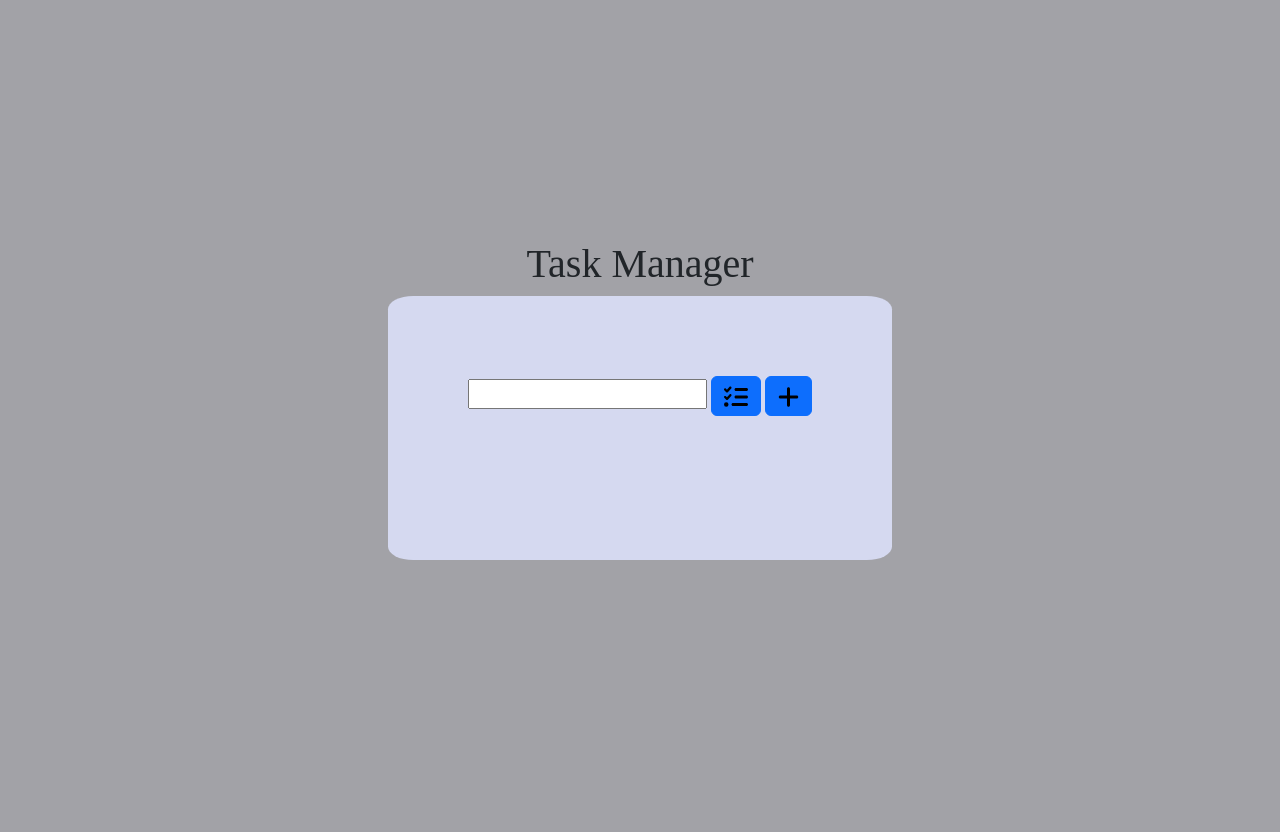
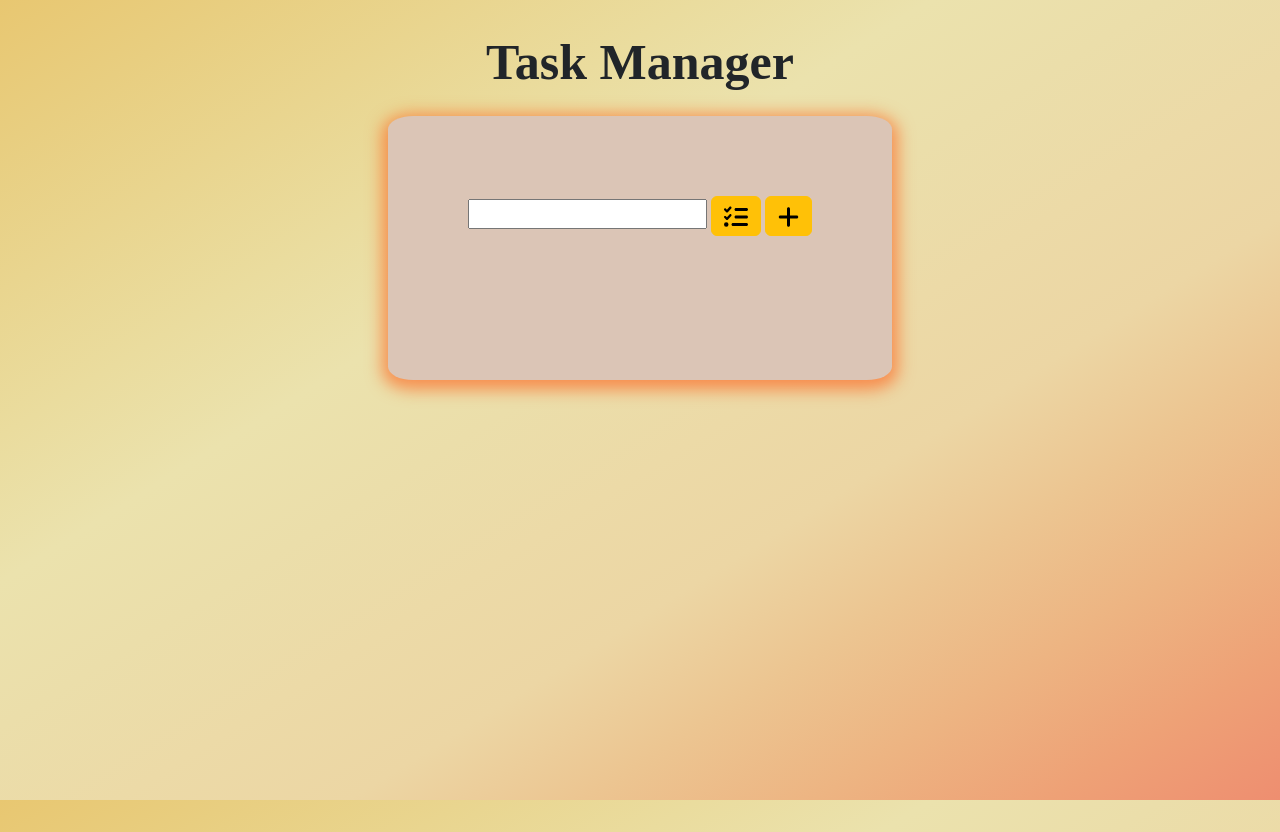
Before and after one commit to yadetagetachew/todolistapp, a plain HTML site: page index.html in a window 1280 px wide. Before the commit the page ends 800 px from the top, so only its background shows below. Drawn offline with nearby package versions, Linux system fonts and the light colour scheme.

Commit message:
style updates

```diff
--- a/index.html
+++ b/index.html
@@ -24,8 +24,8 @@
         <div class="display">
             <div class="content">
                 <input id="add-input">
-                <button class="btn btn-primary"id="toggleAll-button"><svg xmlns="http://www.w3.org/2000/svg" height="1.5em" viewBox="0 0 512 512"><!--! Font Awesome Free 6.4.2 by @fontawesome - https://fontawesome.com License - https://fontawesome.com/license (Commercial License) Copyright 2023 Fonticons, Inc. --><path d="M152.1 38.2c9.9 8.9 10.7 24 1.8 33.9l-72 80c-4.4 4.9-10.6 7.8-17.2 7.9s-12.9-2.4-17.6-7L7 113C-2.3 103.6-2.3 88.4 7 79s24.6-9.4 33.9 0l22.1 22.1 55.1-61.2c8.9-9.9 24-10.7 33.9-1.8zm0 160c9.9 8.9 10.7 24 1.8 33.9l-72 80c-4.4 4.9-10.6 7.8-17.2 7.9s-12.9-2.4-17.6-7L7 273c-9.4-9.4-9.4-24.6 0-33.9s24.6-9.4 33.9 0l22.1 22.1 55.1-61.2c8.9-9.9 24-10.7 33.9-1.8zM224 96c0-17.7 14.3-32 32-32H480c17.7 0 32 14.3 32 32s-14.3 32-32 32H256c-17.7 0-32-14.3-32-32zm0 160c0-17.7 14.3-32 32-32H480c17.7 0 32 14.3 32 32s-14.3 32-32 32H256c-17.7 0-32-14.3-32-32zM160 416c0-17.7 14.3-32 32-32H480c17.7 0 32 14.3 32 32s-14.3 32-32 32H192c-17.7 0-32-14.3-32-32zM48 368a48 48 0 1 1 0 96 48 48 0 1 1 0-96z"/></svg></button>
-                <button class="btn btn-primary" id="add-button"><svg xmlns="http://www.w3.org/2000/svg" height="1.5em" viewBox="0 0 448 512"><!--! Font Awesome Free 6.4.2 by @fontawesome - https://fontawesome.com License - https://fontawesome.com/license (Commercial License) Copyright 2023 Fonticons, Inc. --><path d="M256 80c0-17.7-14.3-32-32-32s-32 14.3-32 32V224H48c-17.7 0-32 14.3-32 32s14.3 32 32 32H192V432c0 17.7 14.3 32 32 32s32-14.3 32-32V288H400c17.7 0 32-14.3 32-32s-14.3-32-32-32H256V80z"/></svg></button>
+                <button class="btn btn-warning"id="toggleAll-button"><svg xmlns="http://www.w3.org/2000/svg" height="1.5em" viewBox="0 0 512 512"><!--! Font Awesome Free 6.4.2 by @fontawesome - https://fontawesome.com License - https://fontawesome.com/license (Commercial License) Copyright 2023 Fonticons, Inc. --><path d="M152.1 38.2c9.9 8.9 10.7 24 1.8 33.9l-72 80c-4.4 4.9-10.6 7.8-17.2 7.9s-12.9-2.4-17.6-7L7 113C-2.3 103.6-2.3 88.4 7 79s24.6-9.4 33.9 0l22.1 22.1 55.1-61.2c8.9-9.9 24-10.7 33.9-1.8zm0 160c9.9 8.9 10.7 24 1.8 33.9l-72 80c-4.4 4.9-10.6 7.8-17.2 7.9s-12.9-2.4-17.6-7L7 273c-9.4-9.4-9.4-24.6 0-33.9s24.6-9.4 33.9 0l22.1 22.1 55.1-61.2c8.9-9.9 24-10.7 33.9-1.8zM224 96c0-17.7 14.3-32 32-32H480c17.7 0 32 14.3 32 32s-14.3 32-32 32H256c-17.7 0-32-14.3-32-32zm0 160c0-17.7 14.3-32 32-32H480c17.7 0 32 14.3 32 32s-14.3 32-32 32H256c-17.7 0-32-14.3-32-32zM160 416c0-17.7 14.3-32 32-32H480c17.7 0 32 14.3 32 32s-14.3 32-32 32H192c-17.7 0-32-14.3-32-32zM48 368a48 48 0 1 1 0 96 48 48 0 1 1 0-96z"/></svg></button>
+                <button class="btn btn-warning" id="add-button"><svg xmlns="http://www.w3.org/2000/svg" height="1.5em" viewBox="0 0 448 512"><!--! Font Awesome Free 6.4.2 by @fontawesome - https://fontawesome.com License - https://fontawesome.com/license (Commercial License) Copyright 2023 Fonticons, Inc. --><path d="M256 80c0-17.7-14.3-32-32-32s-32 14.3-32 32V224H48c-17.7 0-32 14.3-32 32s14.3 32 32 32H192V432c0 17.7 14.3 32 32 32s32-14.3 32-32V288H400c17.7 0 32-14.3 32-32s-14.3-32-32-32H256V80z"/></svg></button>
             </div>
             <div class="list">
                 <ul id="todos-ul"></ul>
--- a/script.js
+++ b/script.js
@@ -1,3 +1,4 @@
+
 let todos = [
     // {todoText: 'item1', complete: false},
     // {todoText: 'item2', complete: false},
@@ -128,3 +129,5 @@ toggleAllButton.addEventListener('click', toggleAll)
 let addButton = document.getElementById('add-button')
 let addInput = document.getElementById('add-input')
 addButton.addEventListener('click', add)
+
+localStorage.setItem(todoLi);
--- a/style.css
+++ b/style.css
@@ -1,5 +1,13 @@
 body{
-  background-color: rgba(0, 1, 15, 0.366) !important;
+  background-image: linear-gradient(to right bottom, #e8c771, #e8ce80, #e9d58f, #eadc9e, #ebe2ad, #ebdeaa, #ecdaa7, #ecd6a4, #ecc591, #edb482, #eea176, #ee8e70);
+  height: 100vh;
+  scroll-behavior: smooth;
+  margin: auto;
+  min-height: 100%;
+  background-repeat: no-repeat;
+  background-attachment: fixed;
+  background-position: center;
+  background-size: cover;
 }
 html{
   width: 100%;
@@ -34,24 +42,23 @@ img, svg{
   border: none;
 }
 .display-wrapper{
-  height: 100vh;
-  width: auto;
   display: flex;
   justify-content: center;
   align-items: center;
   flex-direction: column;
+  margin-top: 2rem;
 }
 .display-wrapper h1{
   font-family: 'Times New Roman', Times, serif;
+  margin-bottom: 1.5rem;
+  font-size: 50px;
+  font-weight: bold;
 }
 .display{
-display: flex;
-flex-direction: column;
-justify-content: center;
-align-items: center;
-text-align: center;
-background-color: rgb(213, 217, 240);
-padding: 5rem;
-height: fit-content;
-border-radius: 5%;
+  background-color: rgb(219, 197, 182);
+  padding: 5rem;
+  height: fit-content;
+  border-radius: 5%;
+  box-shadow: 0px 4px 16px 6px rgba(255, 92, 20, 0.6);
+  margin-bottom: 3rem;
 }
```
